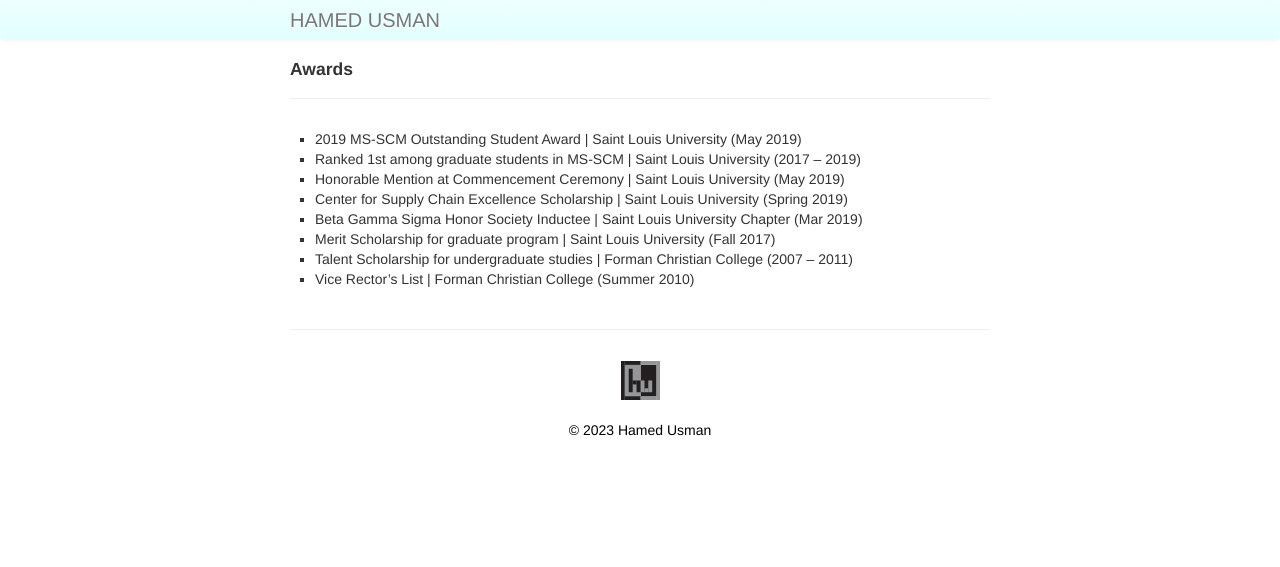
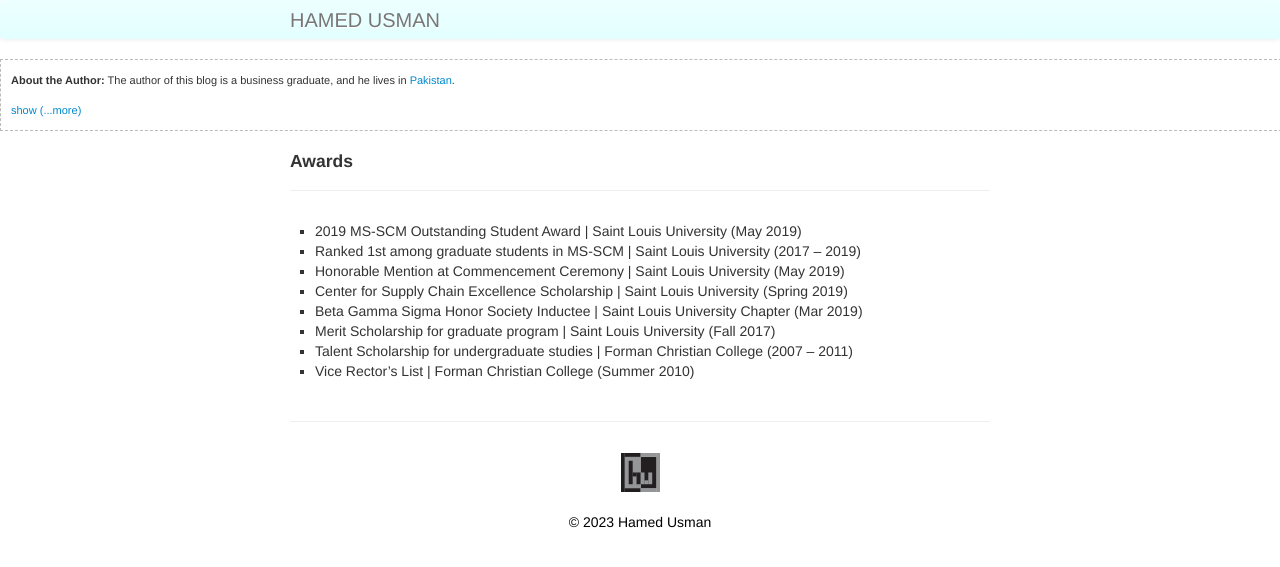
Before and after one commit to 101scm/101scm.github.io, a Jekyll site: the page built from pages/awards.md, in a window 1280 px wide. Shown: the top 567 px of the page. Built offline with Jekyll 4.4.1, drawn with Linux system fonts in a browser that asks for light colours.

Commit message:
Update default.html

```diff
--- a/_includes/themes/twitter/default.html
+++ b/_includes/themes/twitter/default.html
@@ -41,6 +41,59 @@
       </div>
     </div>
 
+
+<style>
+div.ex
+{
+width:100%;
+border:1px dashed #bbbbbb;
+padding:10px;
+}
+</style>
+
+<div class="ex">
+
+<div style="text-align: justify;font-size: 11px;">
+
+<b>About the Author:</b> The author of this blog is a business graduate, and he lives in <a href="http://www.blogger.com/profile-find.g?t=l&amp;loc0=PK" target="_blank">Pakistan</a>.
+
+<p></p>
+
+<script type="text/javascript">
+ function toggle(obj) {
+ var obj=document.getElementById(obj);
+ if (obj.style.display == "block") obj.style.display = "none";
+ else obj.style.display = "block";
+ }
+ </script>
+<a href="javascript: void(0);" onclick="toggle('q1')">show</a>
+ <div id="q1" style="display:none;"></div>
+<script language="javascript">
+function toggle() {
+	var ele = document.getElementById("toggleText");
+	var text = document.getElementById("displayText");
+	if(ele.style.display == "block") {
+    		ele.style.display = "none";
+		text.innerHTML = "(...more)";
+  	}
+	else {
+		ele.style.display = "block";
+		text.innerHTML = "(less)";
+	}
+}
+</script>
+
+<a id="displayText"="javascript:toggle();" style='text-decoration: none;'>(...more)</a>
+<div id="toggleText" style="display: none">
+
+<p>His major&nbsp;areas of interest are: <a href="http://www.blogger.com/profile-find.g?t=i&amp;q=Reading" target="_blank">reading</a>; <a href="http://www.blogger.com/profile-find.g?t=i&amp;q=Writing" target="_blank">writing</a>; <a href="http://www.blogger.com/profile-find.g?t=i&amp;q=Travelling" target="_blank">travelling</a>; <a href="http://www.blogger.com/profile-find.g?t=i&amp;q=Nature" target="_blank">nature</a>; <a href="http://www.blogger.com/profile-find.g?t=i&amp;q=Music" target="_blank">music</a>; <a href="http://www.blogger.com/profile-find.g?t=i&amp;q=Movies" target="_blank">movies</a>; <a href="http://www.blogger.com/profile-find.g?t=i&amp;q=Documentaries" target="_blank">documentaries</a>; <a href="http://www.blogger.com/profile-find.g?t=i&amp;q=History" target="_blank">history</a>; <a href="http://www.blogger.com/profile-find.g?t=i&amp;q=Religion" target="_blank">religion</a>; <a href="https://www.blogger.com/profile-find.g?t=i&amp;q=Supply+Chain+Management" target="_blank">supply chain management</a>; <a href="https://www.blogger.com/profile-find.g?t=i&amp;q=Logistics" target="_blank">logistics</a>; <a href="https://www.blogger.com/profile-find.g?t=i&amp;q=Procurement" target="_blank">procurement</a>; <a href="http://www.blogger.com/profile-find.g?t=i&amp;q=Swimming" target="_blank">swimming</a>.</p>
+
+<p>He writes new article on this blog every Sunday on weekly basis.</p>
+</div></div></div>
+
+
+
+
     <!--<div id="hu">
      <img src="../assets/hu.svg"/>
     </div>-->
```
